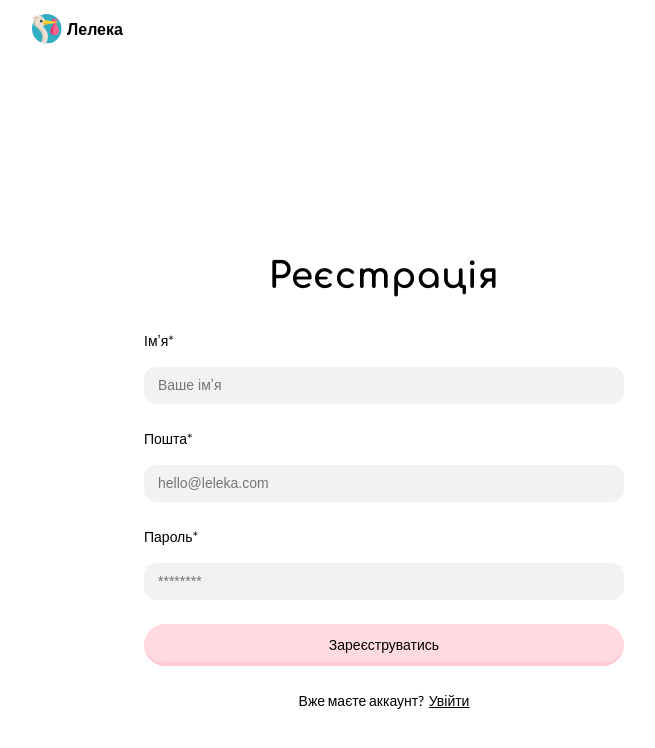
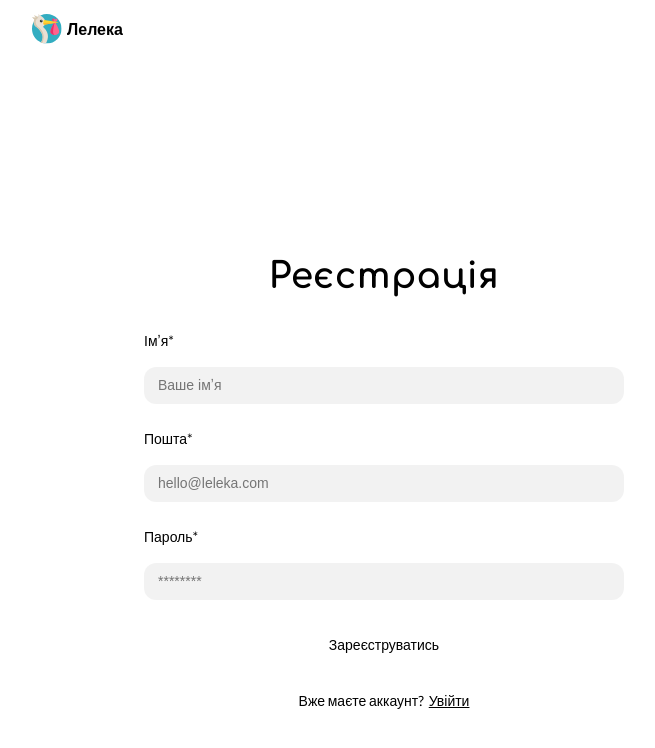
Before and after one commit to engapantio/leleka-01-team-project, a Next.js app: page /auth/register in a window 1280 px wide. In both pictures the pointer is over the button "Зареєструватись". Shown: the top 748 px of the page, without its empty margins (256-911 px from the left). Built offline with nearby package versions, Linux system fonts and the light colour scheme.

Commit message:
pseudoclass styles

```diff
--- a/components/RegistrationForm/RegistrationForm.module.css
+++ b/components/RegistrationForm/RegistrationForm.module.css
@@ -36,6 +36,7 @@ body {
   color: rgba(0, 0, 0, 0.6);
   background-color: rgba(0, 0, 0, 0.05);
   font-size: 14px;
+  outline: none;
 }
 .fieldset {
   border: none;
@@ -66,6 +67,21 @@ body {
   margin-bottom: 24px;
   cursor: pointer;
 }
+.button:hover,
+.button:focus {
+  border-bottom: hsla(0, 0%, 0%, 0.15);
+  background: #ffffff;
+}
+.button:active {
+  background: #b2b2b2;
+  border: none;
+}
+.input:hover,
+.input:focus,
+.input:active {
+  border: 2px solid #ffcbd3;
+}
+
 .login {
   font-size: 14px;
   text-align: center;
```
